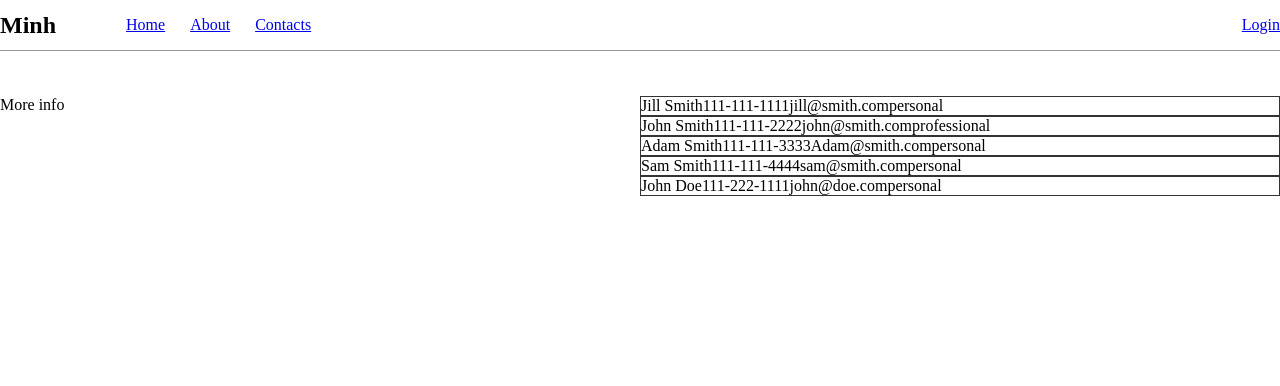
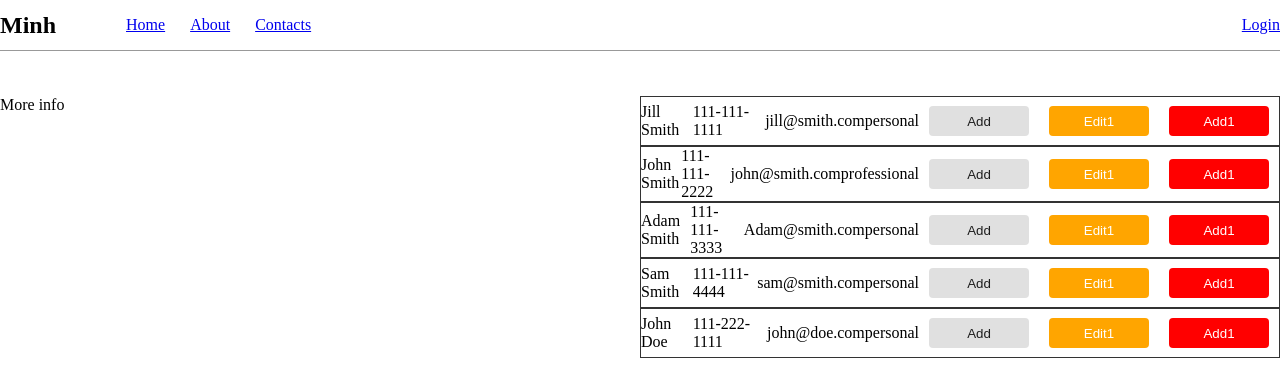
Before and after one commit to Minhtality/minhtality-v2, a React (Create React App) app in the folder client/: page /contacts in a window 1280 px wide. Shown: the top 386 px of the page. Built offline with nearby package versions, Linux system fonts and the light colour scheme.

Commit message:
Adding button themes for now

```diff
--- /dev/null
+++ b/client/src/components/Button/index.jsx
@@ -0,0 +1,15 @@
+import React from 'react';
+import Styled from './index.styled';
+
+const Button = ({
+    theme,
+    children
+}) => {
+    return (
+        <Styled.Button theme={theme}>
+            {children}
+        </Styled.Button>
+    )
+}
+
+export default Button
--- /dev/null
+++ b/client/src/components/Button/index.styled.jsx
@@ -0,0 +1,46 @@
+import styled, {css} from 'styled-components';
+
+export const buttonStyle = {
+    default: css`
+        color: rgba(0, 0, 0, 0.87);
+        border: 2px solid transparent;
+        background-color: #e0e0e0;
+    `,
+    AddButton: css`
+        color: #FFF;
+        border: 2px solid transparent;
+        background: green;
+    `,
+    EditButton: css`
+        color: #FFF;
+        border: 2px solid transparent;
+        background: orange;
+    `,
+    DeleteButton: css`
+        color: #FFF;
+        border: 2px solid transparent;
+        background: red;
+    `,
+    PrimaryBlack: css``,
+    PrimaryWhite: css``,
+
+};
+
+export default {
+    Button: styled.button`
+        border-radius: 4px;
+        box-sizing: border-box;
+        text-decoration: none;
+        min-width: 100px;
+        padding: 0 30px;
+        height: 30px;
+        display: inline-flex;
+        align-items: center;
+        justify-content: center;
+        margin: 0 10px;
+        cursor: pointer;
+        -moz-appearance: none;
+        -webkit-appearance: none;
+        ${props => buttonStyle[props.theme] || buttonStyle['default']}
+    `,
+}
--- a/client/src/components/ContactsModule/index.jsx
+++ b/client/src/components/ContactsModule/index.jsx
@@ -1,6 +1,7 @@
 import React, {useContext} from 'react';
 import ContactContext from '../../context/contact/contactContext';
 import Styled from './index.styled';
+import Button from '../Button';
 
 const Contacts = ({
     name,
@@ -15,6 +16,9 @@ const Contacts = ({
         <div>{phone}</div>
         <div>{email}</div>
         <div>{type}</div>
+        <Button >Add</Button>
+        <Button theme='EditButton'>Edit1</Button>
+        <Button theme='DeleteButton'>Add1</Button>
         </Styled.Card>
     )
 }
--- a/client/src/components/ContactsModule/index.styled.jsx
+++ b/client/src/components/ContactsModule/index.styled.jsx
@@ -15,7 +15,9 @@ export default {
     `,
     Card: styled.div`
         display: flex;
+        min-height: 50px;
         border: 1px solid #333;
         box-sizing: border-box;
+        align-items: center;
     `,
 }
```
